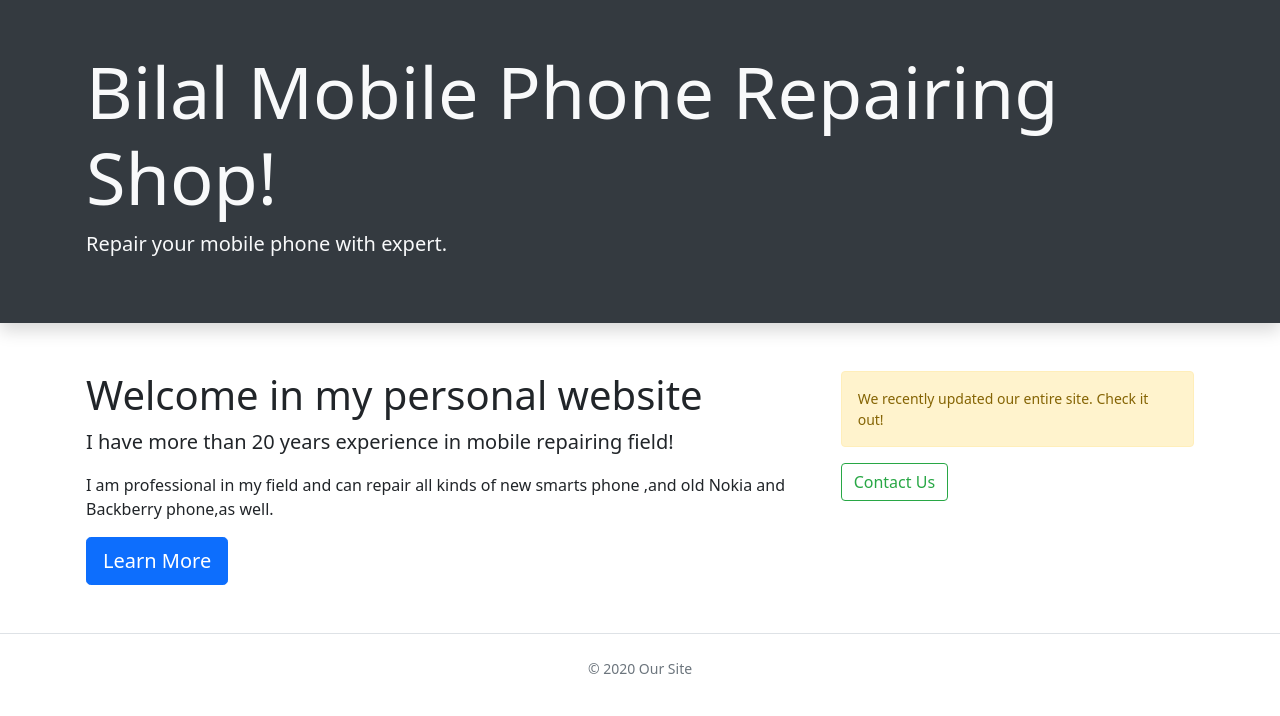
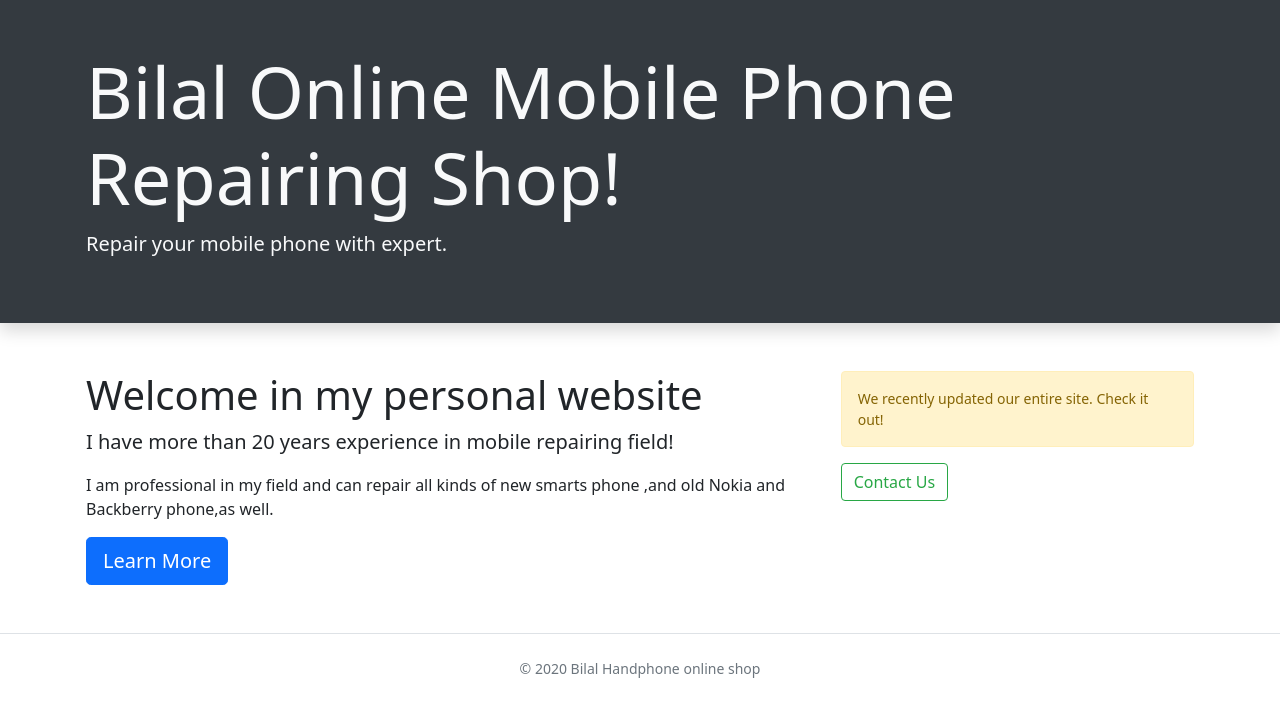
Before and after one commit to Newyear-2021/handphone-repair-shop, a plain HTML site: page index.html in a window 1280 px wide. Drawn offline with nearby package versions, Linux system fonts and the light colour scheme.

Commit message:
check body on index page

```diff
--- a/index.html
+++ b/index.html
@@ -8,7 +8,7 @@
   <body>
     <div class="bg-dark py-5 text-light shadow mb-5">
       <div class="container">
-        <h1 class="display-2">Bilal Mobile Phone Repairing  Shop!</h1>
+        <h1 class="display-2">Bilal Online  Mobile Phone  Repairing  Shop!</h1>
         <p class="lead">Repair your mobile phone with expert.</p>
       </div>
     </div>
@@ -57,7 +57,7 @@
       </div>
     </div>
     <footer class="border-top my-5 py-4">
-      <p class="small text-muted text-center">&copy; 2020 Our Site</p>
+      <p class="small text-muted text-center">&copy; 2020 Bilal Handphone online shop</p>
     </footer>
 
     <script src="https://cdn.jsdelivr.net/npm/popper.js@1.16.0/dist/umd/popper.min.js" integrity="sha384-Q6E9RHvbIyZFJoft+2mJbHaEWldlvI9IOYy5n3zV9zzTtmI3UksdQRVvoxMfooAo" crossorigin="anonymous"></script>
```
